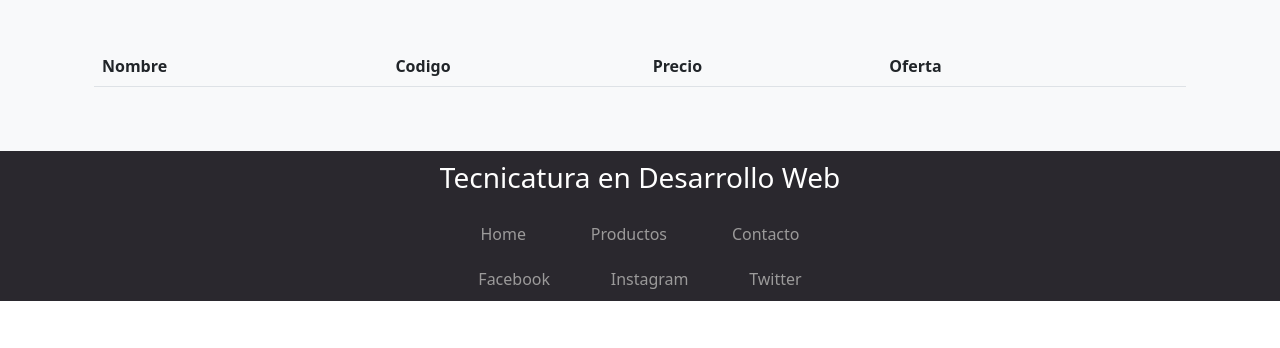
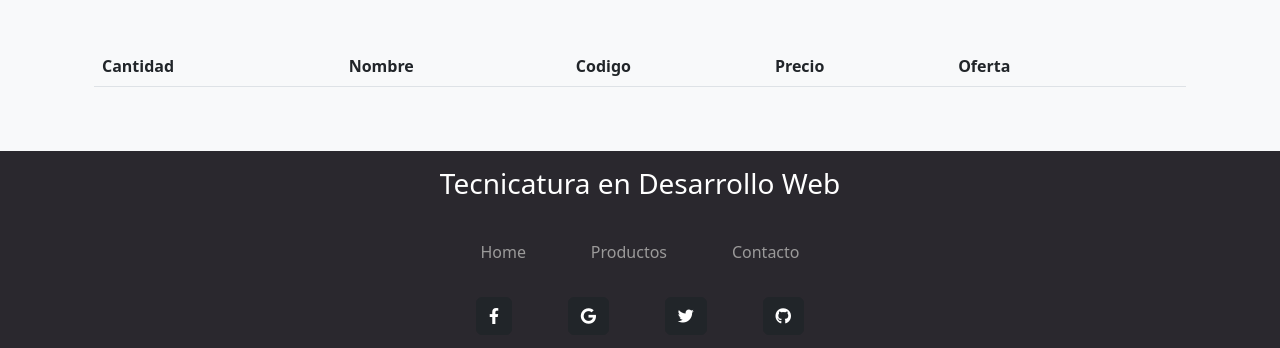
Before and after one commit to exequii/tallerWeb2-Only, an Angular app: page /productos in a window 1280 px wide. Shown: the part 550-898 px from the top of the page. Before the commit the page ends 851 px from the top, so only its background shows below. Built offline with nearby package versions, Linux system fonts and the light colour scheme; some icons are missing.

Commit message:
Somos muy buenos.

```diff
--- a/src/app/app.component.css
+++ b/src/app/app.component.css
@@ -38,7 +38,7 @@
 footer{
   background-color: #2a282e;
   color: white;
-  height: 150px;
+  height: 200px;
   width: 100%;
   display: flex;
   flex-direction: column;
--- a/src/app/app.component.html
+++ b/src/app/app.component.html
@@ -27,8 +27,17 @@
     <a routerLink="#" routerLinkActive="active">Contacto</a>
   </div>
   <div class="flex">
-    <a routerLink="#" routerLinkActive="active">Facebook</a>
-    <a routerLink="#" routerLinkActive="active">Instagram</a>
-    <a routerLink="#" routerLinkActive="active">Twitter</a>
+    <button type="button" class="btn btn-dark btn-floating mx-1">
+      <i class="fab fa-facebook-f"></i>
+    </button>
+    <button type="button" class="btn btn-dark btn-floating mx-1">
+      <i class="fab fa-google"></i>
+    </button>
+    <button type="button" class="btn btn-dark btn-floating mx-1">
+      <i class="fab fa-twitter"></i>
+    </button>
+    <button type="button" class="btn btn-dark btn-floating mx-1">
+      <i class="fab fa-github"></i>
+    </button>
   </div>
 </footer>
--- a/src/app/components/lista-productos/lista-productos.component.html
+++ b/src/app/components/lista-productos/lista-productos.component.html
@@ -29,6 +29,7 @@
           <table class="table">
             <thead>
               <tr>
+                <th scope="col">Cantidad</th>
                 <th scope="col">Nombre</th>
                 <th scope="col">Codigo</th>
                 <th scope="col">Precio</th>
@@ -38,6 +39,7 @@
             </thead>
             <tbody>
               <tr *ngFor="let product of carrito">
+                  <td>{{product.cantidad}}</td>
                   <td>{{product.name}}</td>
                   <td>{{product.codigo}}</td>
                   <td *ngIf="!product.ofert">${{product.price}}.-</td>
--- a/src/app/components/lista-productos/lista-productos.component.ts
+++ b/src/app/components/lista-productos/lista-productos.component.ts
@@ -24,6 +24,7 @@ export class ListaProductosComponent implements OnInit {
         img: "https://http2.mlstatic.com/D_NQ_NP_617858-MLA48328116515_112021-O.webp",
         ofert: true,
         desc: 10,
+        cantidad: 1,
       },
       {
         name: "Xiaomi Watch",
@@ -33,6 +34,7 @@ export class ListaProductosComponent implements OnInit {
         img: "https://http2.mlstatic.com/D_NQ_NP_617858-MLA48328116515_112021-O.webp",
         ofert: false,
         desc: 0,
+        cantidad: 1,
       }
     ]
   }
--- a/src/app/components/lista-productos/product.ts
+++ b/src/app/components/lista-productos/product.ts
@@ -7,5 +7,5 @@ export interface Product {
   img: String;
   ofert: Boolean;
   desc: Number;
-
+  cantidad: Number;
 }
--- a/src/app/components/login/login.component.css
+++ b/src/app/components/login/login.component.css
@@ -15,6 +15,6 @@ form {
     border: 1px solid rgb(59, 59, 59);
     background-color: white;
     border-radius: 5px;
-    box-shadow: 2px 2px 10px 5px rgb(34, 34, 34);
+    box-shadow: 2px 2px 15px 2px rgb(43, 43, 43);
     padding: 15px;
 }
```
